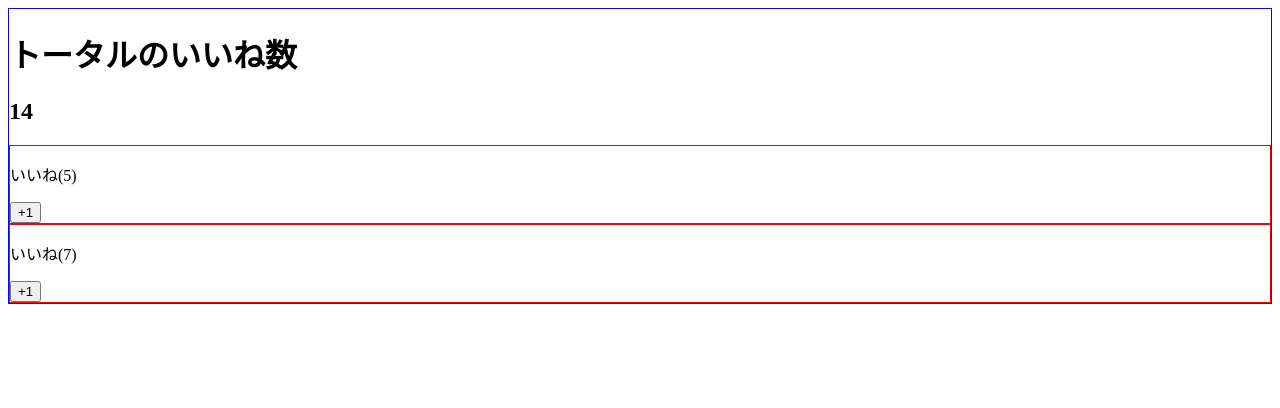
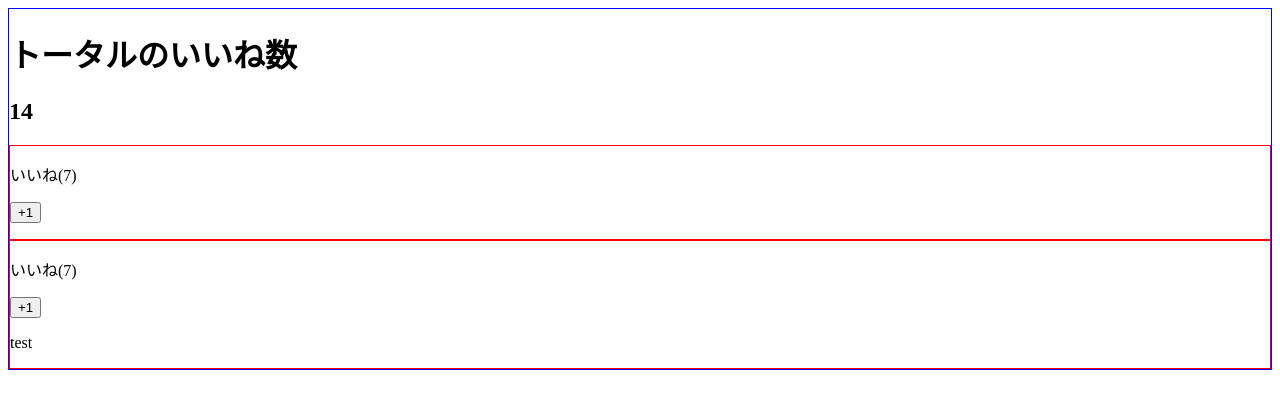
Before and after one commit to aki537/vue.js, a Vue app in the folder section5/6/7/vue.js-test/: page / in a window 1280 px wide. Shown: the top 408 px of the page. Built offline with nearby package versions, Linux system fonts and the light colour scheme.

Commit message:
92 複数のpropsをつける

```diff
--- a/section5/6/7/vue.js-test/src/App.vue
+++ b/section5/6/7/vue.js-test/src/App.vue
@@ -2,9 +2,9 @@
   <div>
     <LikeHeader></LikeHeader>
     <h2>{{ oyanumber }}</h2>
-    <!-- 指定してないとdefaultの10が渡される -->
-    <LikeNumber></LikeNumber>
     <LikeNumber :total-number="oyanumber"></LikeNumber>
+    <!-- 今回はpropsで指定したtest-propsに文字列testを渡す -->
+    <LikeNumber :total-number="oyanumber" test-props="test"></LikeNumber>
   </div>
 </template>
 
--- a/section5/6/7/vue.js-test/src/components/LikeNumber.vue
+++ b/section5/6/7/vue.js-test/src/components/LikeNumber.vue
@@ -2,31 +2,24 @@
   <div>
     <p>いいね({{ halfNumber }})</p>
     <button @click="increment">+1</button>
+    <p>{{ testProps }}</p>
   </div>
 </template>
 
 <script>
 export default {
-  // props: ["totalNumber"],
-  // 配列ではなくオブジェクトでも指定できる
   props: {
-    // keyには同じくtotalNumber, valueには型を指定する（今回は数字なのでNumber（バリデーションを指定する））
-    // totalNumber: Number
-    // オブジェクトにもできて他にもバリデーションをつけれる（こっちの方が見やすい）
     totalNumber: {
       type: Number,
-      // 絶対に指定する必要があるかどうか（v-bindでしてないと警告が出る）
-      // required: true,
-      // 指定していない場合のデフォルト値を設定（requiredと一緒にはかけない）
       default: 10
-      //オブジェクトで指定する場合defaultは関数になる
-      // default: function() {
-      //   return {
-      //     number: 5
-      //   };
-      // }
+    },
+    // 新しいプロパティをつければ複数のpropsを作成できる
+    testProps: {
+      type: String
     }
   },
+  // 配列でも同じ感じでできる
+  // props: ["totalNumber", "testProps"],
   computed: {
     halfNumber() {
       // thisでpropsもdataのようにアクセスできる
```
